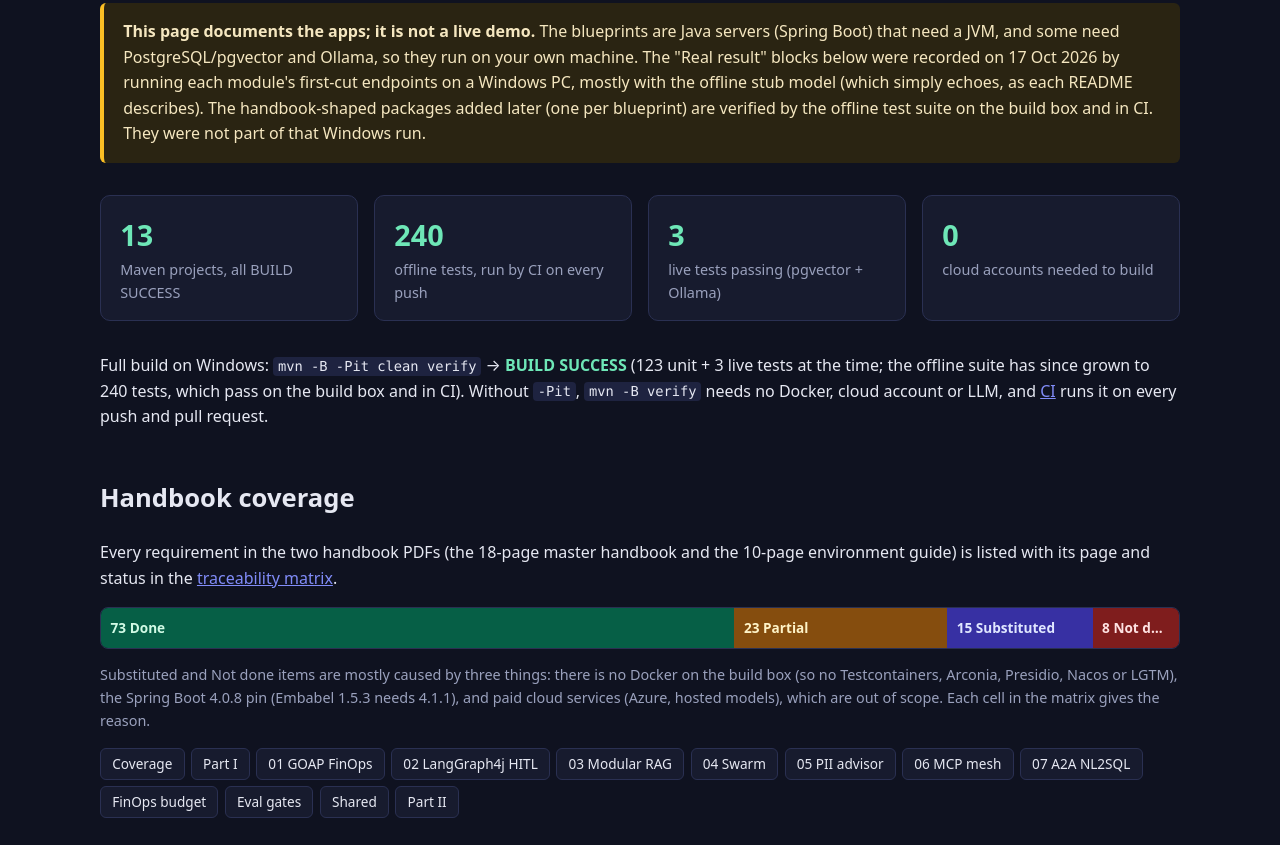
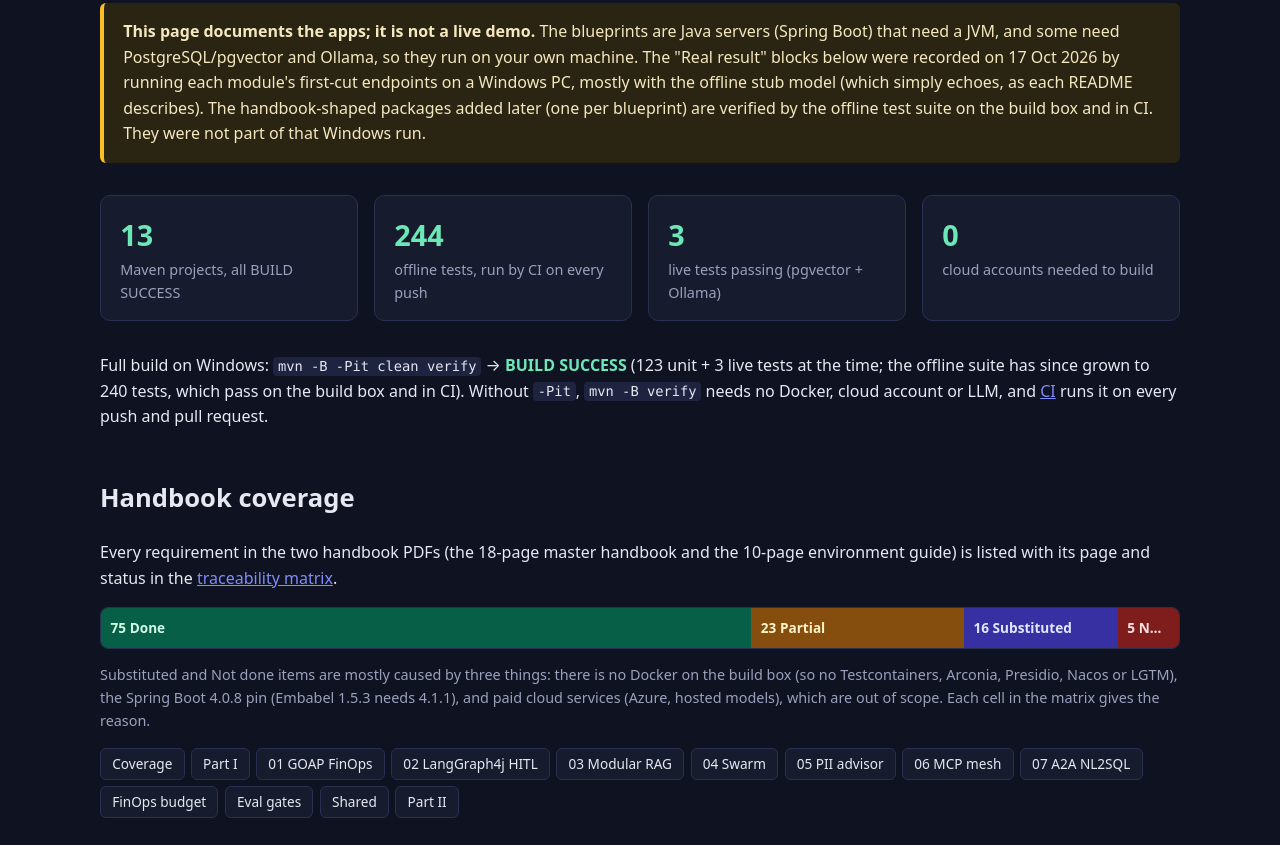
Before and after one commit to aaron-samuvel/java-ai-blueprints, a plain HTML site: page site/index.html in a window 1280 px wide. Shown: the part 514-1359 px from the top of the page. Drawn offline with Linux system fonts and the light colour scheme.

Commit message:
docs: matrix 75 Done / 23 Partial / 16 Substituted / 5 Not done; 244 offline tests; deployment and Redis notes

```diff
--- a/site/index.html
+++ b/site/index.html
@@ -30,7 +30,7 @@
 
   <div class="stats">
     <div class="stat"><div class="n">13</div><div class="l">Maven projects, all BUILD SUCCESS</div></div>
-    <div class="stat"><div class="n">240</div><div class="l">offline tests, run by CI on every push</div></div>
+    <div class="stat"><div class="n">244</div><div class="l">offline tests, run by CI on every push</div></div>
     <div class="stat"><div class="n">3</div><div class="l">live tests passing (pgvector + Ollama)</div></div>
     <div class="stat"><div class="n">0</div><div class="l">cloud accounts needed to build</div></div>
   </div>
@@ -39,8 +39,8 @@
 
   <h2 class="section" id="coverage">Handbook coverage</h2>
   <p>Every requirement in the two handbook PDFs (the 18-page master handbook and the 10-page environment guide) is listed with its page and status in the <a href="https://github.com/aaron-samuvel/java-ai-blueprints/blob/main/docs/pdf-requirements-mapping.md">traceability matrix</a>.</p>
-  <div class="cov" role="img" aria-label="119 requirements: 73 done, 23 partial, 15 substituted, 8 not done">
-    <span class="c-done" style="flex:73">73 Done</span><span class="c-part" style="flex:23">23 Partial</span><span class="c-sub" style="flex:15">15 Substituted</span><span class="c-not" style="flex:8">8 Not done</span>
+  <div class="cov" role="img" aria-label="119 requirements: 75 done, 23 partial, 16 substituted, 5 not done">
+    <span class="c-done" style="flex:75">75 Done</span><span class="c-part" style="flex:23">23 Partial</span><span class="c-sub" style="flex:16">16 Substituted</span><span class="c-not" style="flex:5">5 Not done</span>
   </div>
   <p class="cov-note">Substituted and Not done items are mostly caused by three things: there is no Docker on the build box (so no Testcontainers, Arconia, Presidio, Nacos or LGTM), the Spring Boot 4.0.8 pin (Embabel 1.5.3 needs 4.1.1), and paid cloud services (Azure, hosted models), which are out of scope. Each cell in the matrix gives the reason.</p>
 
```
Also changed, not shown: 5 other files.
